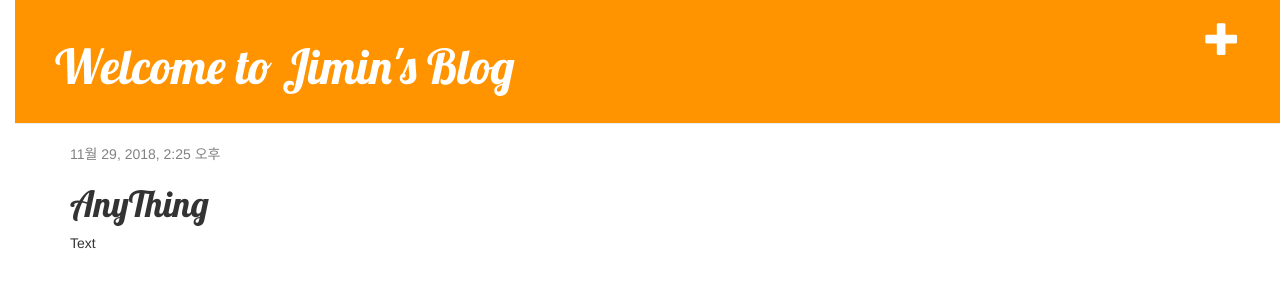
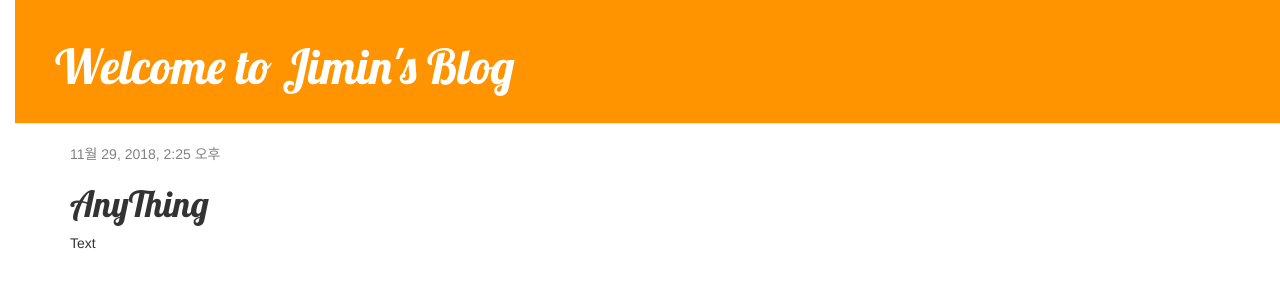
Before and after one commit to ChoiDeborah/dJangoPractice, a Django app: page /post/3/ in a window 1280 px wide. Shown: the top 300 px of the page. Run offline with Django 3.2, Linux system fonts and the light colour scheme; data comes from the database, SQL or seed files in the repository; some libraries are stand-ins or nearby versions.

Commit message:
delete New Button

```diff
--- a/blog/templates/blog/base.html
+++ b/blog/templates/blog/base.html
@@ -12,7 +12,7 @@
             <a href="{% url 'post_new' %}" class="top-menu"><span class="glyphicon glyphicon-plus"></span></a>
             {% endif %}
             <div class="page-header">
-                <a href="{% url 'post_new' %}" class="top-menu"><span class="glyphicon glyphicon-plus"></span></a>
+
                 <h1><a href="/">Welcome to Jimin's Blog</a></h1>
             </div>
             <div class="content container">
```
